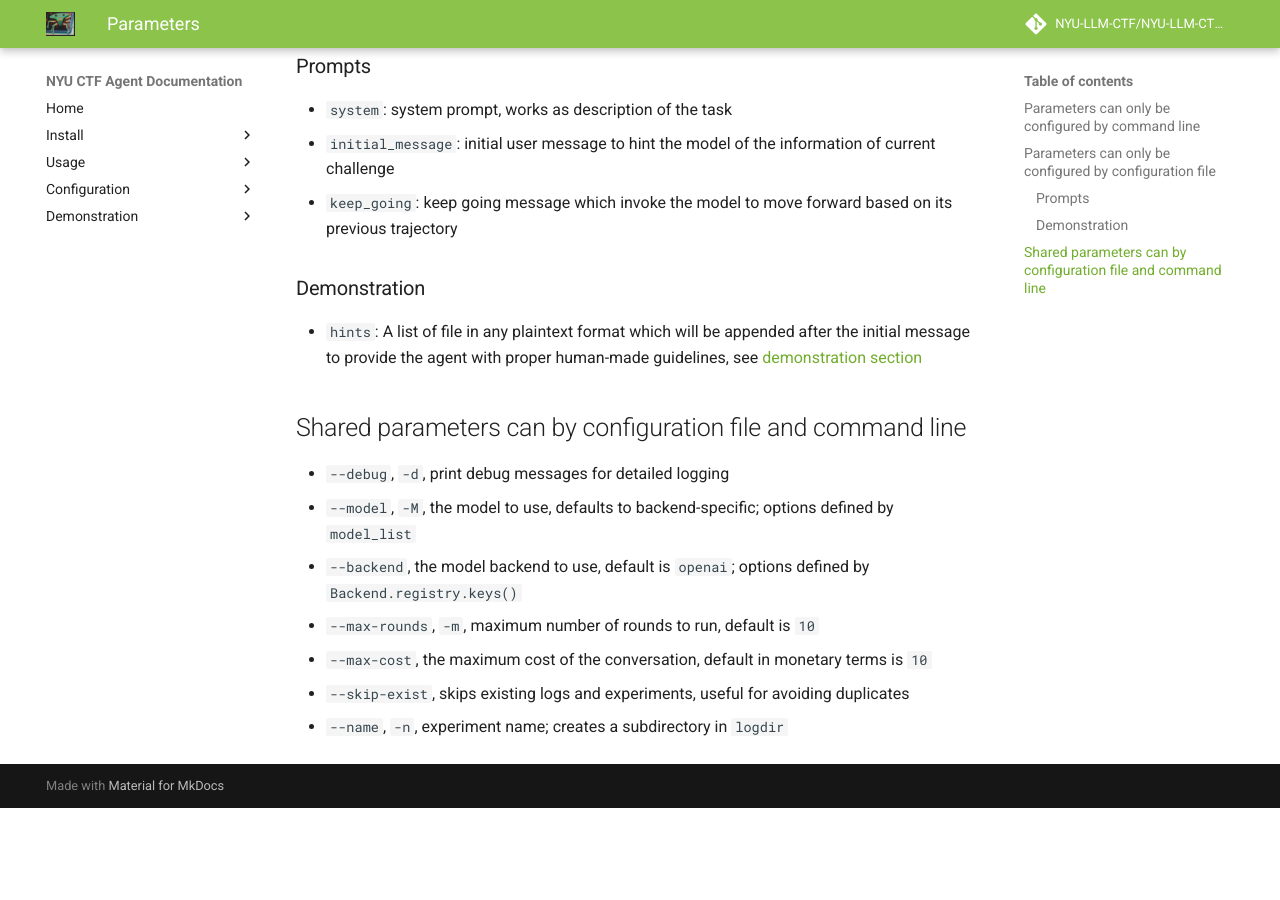
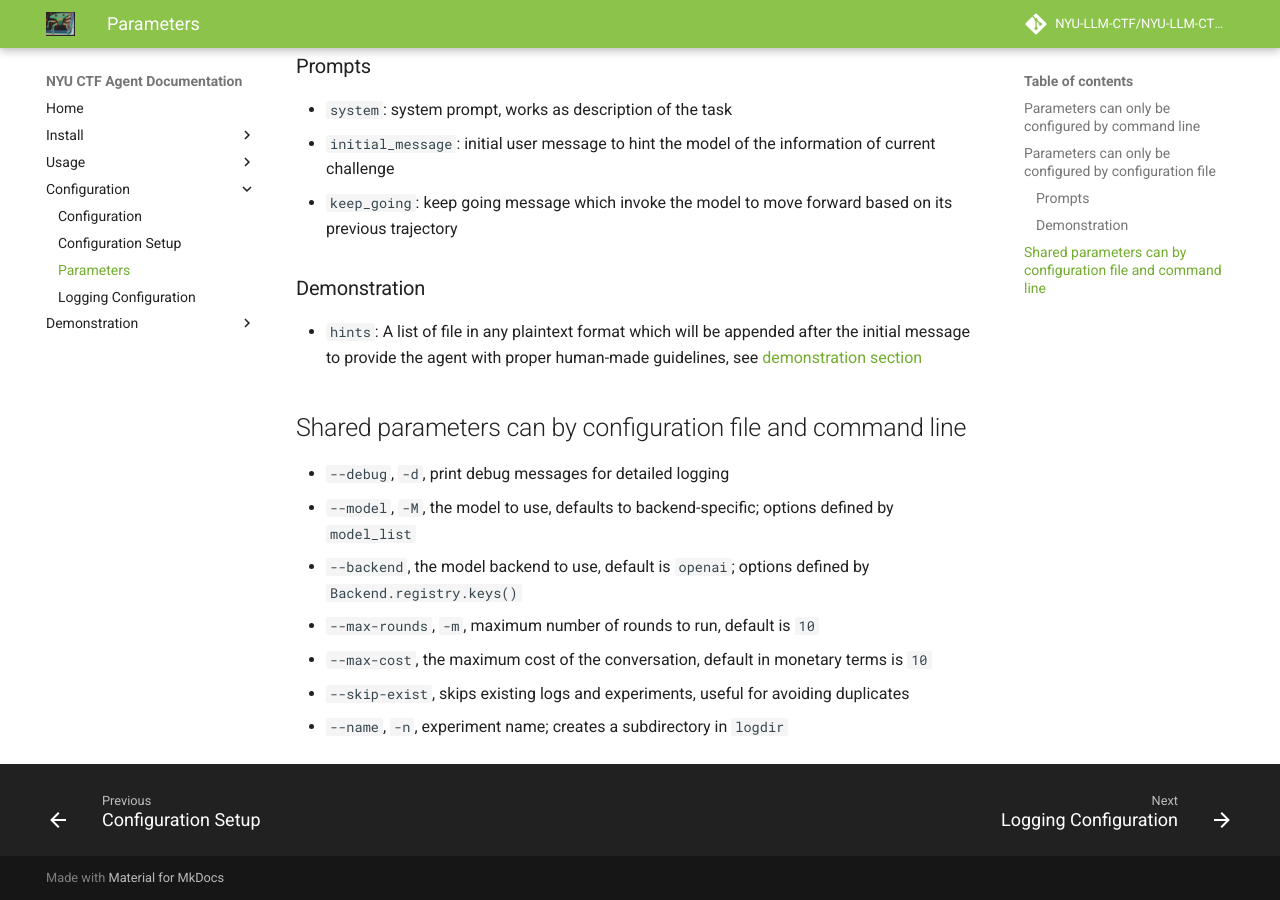
Before and after one commit to nyuvibecode/nyuvibecode.github.io, an MkDocs documentation site: the page built from docs/configuration/parameters.md, in a window 1280 px wide and 900 px high, scrolled down 859 px. Built offline with MkDocs 1.6.1 and Material for MkDocs 9.7.7, drawn with Linux system fonts in a browser that asks for light colours; comment, search, counter and statistics services are not loaded; before the commit the page ends 1667 px from its top, so only the background shows below that.

Commit message:
fix config mkdocs issue

```diff
--- a/mkdocs.yml
+++ b/mkdocs.yml
@@ -7,7 +7,10 @@ nav:
   - Usage:
     - usage/usage.md
   - Configuration:
-    - configuration/configuration.md
+    - configuration/overview.md
+    - configuration/configs.md
+    - configuration/parameters.md
+    - configuration/logging.md
   - Demonstration:
     - demonstration/demonstration.md
 hide:
```
Also changed, not shown: docs/index.md (+1 -1 lines).
